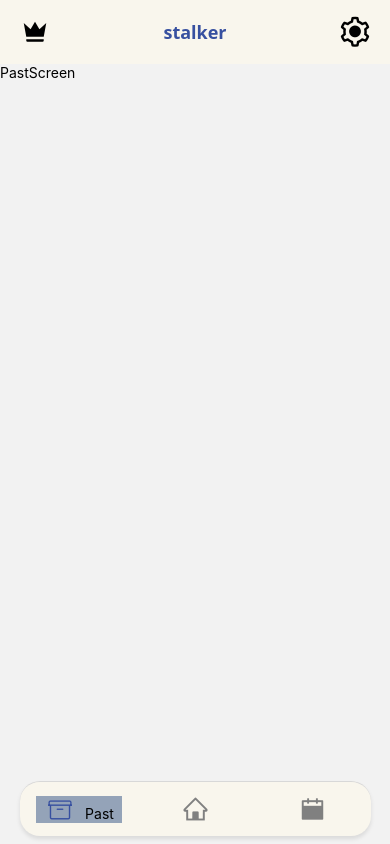
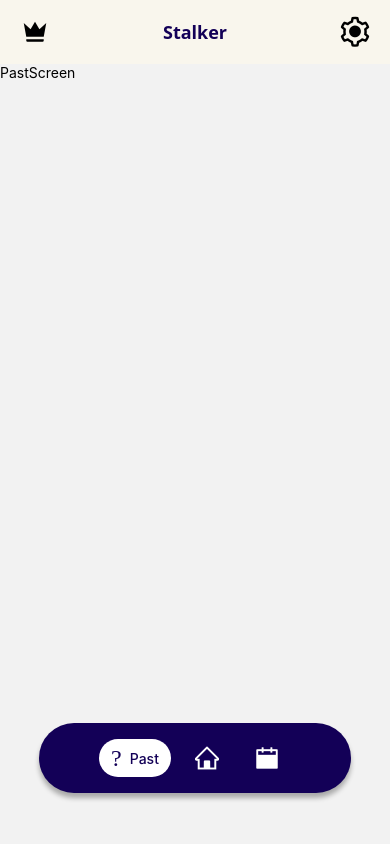
Before and after one commit to fnurIskal/stalker, a React Native app: screen / in a window 390 px wide. Built offline with nearby package versions, Linux system fonts and the light colour scheme.

Commit message:
floating navbar

```diff
--- a/App.js
+++ b/App.js
@@ -1,5 +1,4 @@
 import "./global.css";
-import React from "react";
 import { NavigationContainer } from "@react-navigation/native";
 import BottomNav from "./src/navigation/BottomNav";
 import { SafeAreaProvider } from "react-native-safe-area-context";
--- a/src/navigation/BottomNav.js
+++ b/src/navigation/BottomNav.js
@@ -2,23 +2,103 @@ import { createBottomTabNavigator } from "@react-navigation/bottom-tabs";
 import CalenderScreen from "../screens/CalenderScreen";
 import HomeScreen from "../screens/HomeScreen";
 import PastScreen from "../screens/PastScreen";
-import EvilIcons from "@expo/vector-icons/EvilIcons";
 import AntDesign from "@expo/vector-icons/AntDesign";
 import MaterialCommunityIcons from "@expo/vector-icons/MaterialCommunityIcons";
-import { widthPercentageToDP as wp } from "react-native-responsive-screen";
-import { View, Text } from "react-native";
-import { useSafeAreaInsets } from "react-native-safe-area-context";
+import {
+  widthPercentageToDP as wp,
+  heightPercentageToDP as hp,
+} from "react-native-responsive-screen";
+import { View, TouchableOpacity, StyleSheet } from "react-native";
+import Animated, {
+  FadeIn,
+  FadeOut,
+  LinearTransition,
+} from "react-native-reanimated";
+
+const AnimatedTouchableOpacity =
+  Animated.createAnimatedComponent(TouchableOpacity);
+
+const PRIMARY_COLOR = "#130057";
+const SECONDARY_COLOR = "#fff";
 
 const Tab = createBottomTabNavigator();
 
+function CustomBottomNav({ state, descriptors, navigation }) {
+  return (
+    <View style={styles.container}>
+      {state.routes.map((route, index) => {
+        const { options } = descriptors[route.key];
+        const label =
+          options.tabBarLabel !== undefined
+            ? options.tabBarLabel
+            : options.title !== undefined
+              ? options.title
+              : route.name;
+
+        const isFocused = state.index === index;
+
+        const onPress = () => {
+          const event = navigation.emit({
+            type: "tabPress",
+            target: route.key,
+            canPreventDefault: true,
+          });
+
+          if (!isFocused && !event.defaultPrevented) {
+            navigation.navigate(route.name, route.params);
+          }
+        };
+
+        return (
+          <AnimatedTouchableOpacity
+            layout={LinearTransition.springify().mass(0.5)}
+            key={route.key}
+            onPress={onPress}
+            style={[
+              styles.tabItem,
+              { backgroundColor: isFocused ? SECONDARY_COLOR : "transparent" },
+            ]}
+          >
+            {getIconByRouteName(
+              route.name,
+              isFocused ? PRIMARY_COLOR : SECONDARY_COLOR
+            )}
+            {isFocused && (
+              <Animated.Text
+                entering={FadeIn.duration(200)}
+                exiting={FadeOut.duration(200)}
+                style={styles.text}
+              >
+                {label}
+              </Animated.Text>
+            )}
+          </AnimatedTouchableOpacity>
+        );
+      })}
+    </View>
+  );
+
+  function getIconByRouteName(routeName, color) {
+    switch (routeName) {
+      case "HomeScreen":
+        return <AntDesign name="home" size={24} color={color} />;
+      case "CalendarScreen":
+        return <AntDesign name="calendar" size={24} color={color} />;
+      case "PastScreen":
+        return <AntDesign name="folderopen" size={24} color={color} />;
+      default:
+        return <AntDesign name="home" size={24} color={color} />;
+    }
+  }
+}
+
 function BottomNav() {
-  const insets = useSafeAreaInsets();
-
   return (
     <Tab.Navigator
+      tabBar={(props) => <CustomBottomNav {...props} />}
       screenOptions={{
         tabBarShowLabel: false,
-        headerTitle: "stalker",
+        headerTitle: "Stalker",
         headerStyle: {
           backgroundColor: "#f9f6ed",
           elevation: 0,
@@ -26,7 +106,7 @@ function BottomNav() {
           borderBottomWidth: 0,
         },
         headerTitleAlign: "center",
-        headerTintColor: "#3750a0",
+        headerTintColor: "#130057",
         headerTitleStyle: {
           fontWeight: "bold",
         },
@@ -40,121 +120,58 @@ function BottomNav() {
             <MaterialCommunityIcons name="crown" size={30} color="black" />
           </View>
         ),
-        tabBarStyle: {
-          position: "absolute",
-          bottom: insets.bottom + wp("2%"),
-          marginLeft: wp("5%"),
-          backgroundColor: "#f9f6ed",
-          borderRadius: 20,
-          height: wp("14%"),
-          elevation: 4,
-          shadowColor: "#000",
-          width: wp("90%"),
-          shadowOpacity: 0.1,
-          shadowOffset: {
-            width: 0,
-            height: 3,
-          },
-          shadowRadius: 4,
-        },
       }}
     >
       <Tab.Screen
         name="PastScreen"
         component={PastScreen}
-        options={{
-          tabBarInactiveTintColor: "gray",
-          tabBarActiveTintColor: "#3750a0",
-          tabBarIcon: ({ focused, size, color }) => (
-            <View
-              style={{
-                alignItems: "center",
-                justifyContent: "center",
-                top: wp("1%"),
-              }}
-            >
-              {focused ? (
-                <View
-                  style={{
-                    gap: wp("2%"),
-                    width: wp("22%"),
-                    height: wp("7%"),
-                    marginTop: wp("2%"),
-                  }}
-                  className="justify-center items-center flex-row bg-slate-400"
-                >
-                  <EvilIcons
-                    name="archive"
-                    size={34}
-                    color={focused ? "#3750a0" : "gray"}
-                  />
-                  <Text
-                    style={{
-                      marginTop: wp("2%"),
-                    }}
-                  >
-                    Past
-                  </Text>
-                </View>
-              ) : (
-                <EvilIcons
-                  name="archive"
-                  size={34}
-                  color={focused ? "#3750a0" : "gray"}
-                />
-              )}
-            </View>
-          ),
-        }}
+        options={{ title: "Past" }}
       />
       <Tab.Screen
         name="HomeScreen"
         component={HomeScreen}
-        options={{
-          tabBarInactiveTintColor: "gray",
-          tabBarActiveTintColor: "#3750a0",
-          tabBarIcon: ({ focused, size, color }) => (
-            <View
-              style={{
-                alignItems: "center",
-                justifyContent: "center",
-                top: wp("2%"),
-              }}
-            >
-              <AntDesign
-                name="home"
-                size={24}
-                color={focused ? "#3750a0" : "gray"}
-              />
-            </View>
-          ),
-        }}
+        options={{ title: "Home" }}
       />
       <Tab.Screen
-        name="CalenderScreen"
+        name="CalendarScreen"
         component={CalenderScreen}
-        options={{
-          tabBarInactiveTintColor: "gray",
-          tabBarActiveTintColor: "#3750a0",
-          tabBarIcon: ({ focused, size, color }) => (
-            <View
-              style={{
-                alignItems: "center",
-                justifyContent: "center",
-                top: wp("2%"),
-              }}
-            >
-              <AntDesign
-                name="calendar"
-                size={24}
-                color={focused ? "#3750a0" : "gray"}
-              />
-            </View>
-          ),
-        }}
+        options={{ title: "Calendar" }}
       />
     </Tab.Navigator>
   );
 }
 
+const styles = StyleSheet.create({
+  container: {
+    position: "absolute",
+    flexDirection: "row",
+    justifyContent: "center",
+    alignItems: "center",
+    backgroundColor: PRIMARY_COLOR,
+    width: wp("80%"),
+    alignSelf: "center",
+    bottom: hp("6%"),
+    borderRadius: 40,
+    paddingVertical: wp("4%"),
+    shadowColor: "#000",
+    shadowOffset: { width: 0, height: 5 },
+    shadowOpacity: 0.3,
+    shadowRadius: 5,
+    gap: wp("3%"),
+  },
+  tabItem: {
+    flexDirection: "row",
+    justifyContent: "center",
+    alignItems: "center",
+    height: hp("4.5%"),
+    paddingHorizontal: wp("3%"),
+    borderRadius: 30,
+  },
+  text: {
+    color: PRIMARY_COLOR,
+    marginLeft: wp("2%"),
+    fontWeight: "500",
+  },
+});
+
 export default BottomNav;
```
